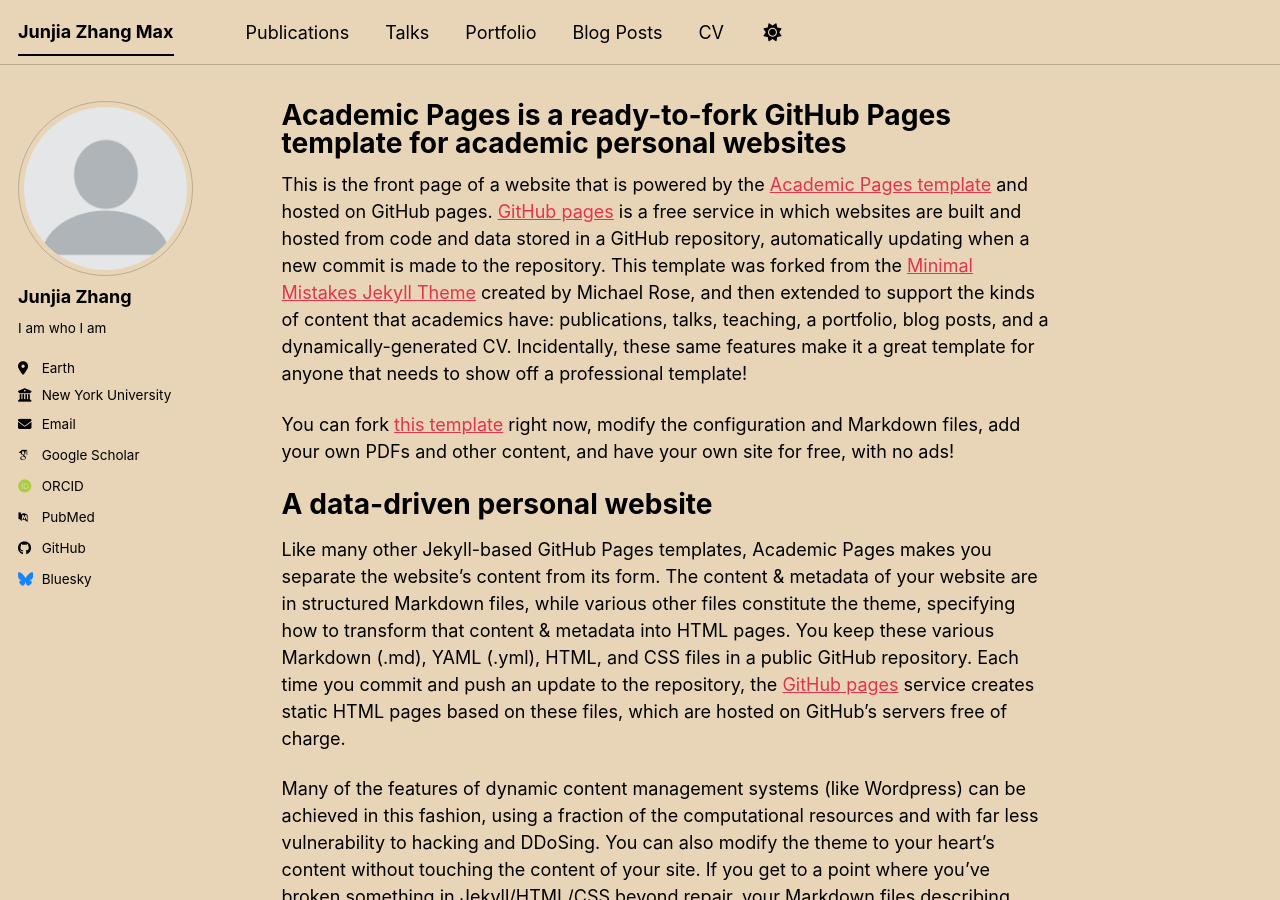
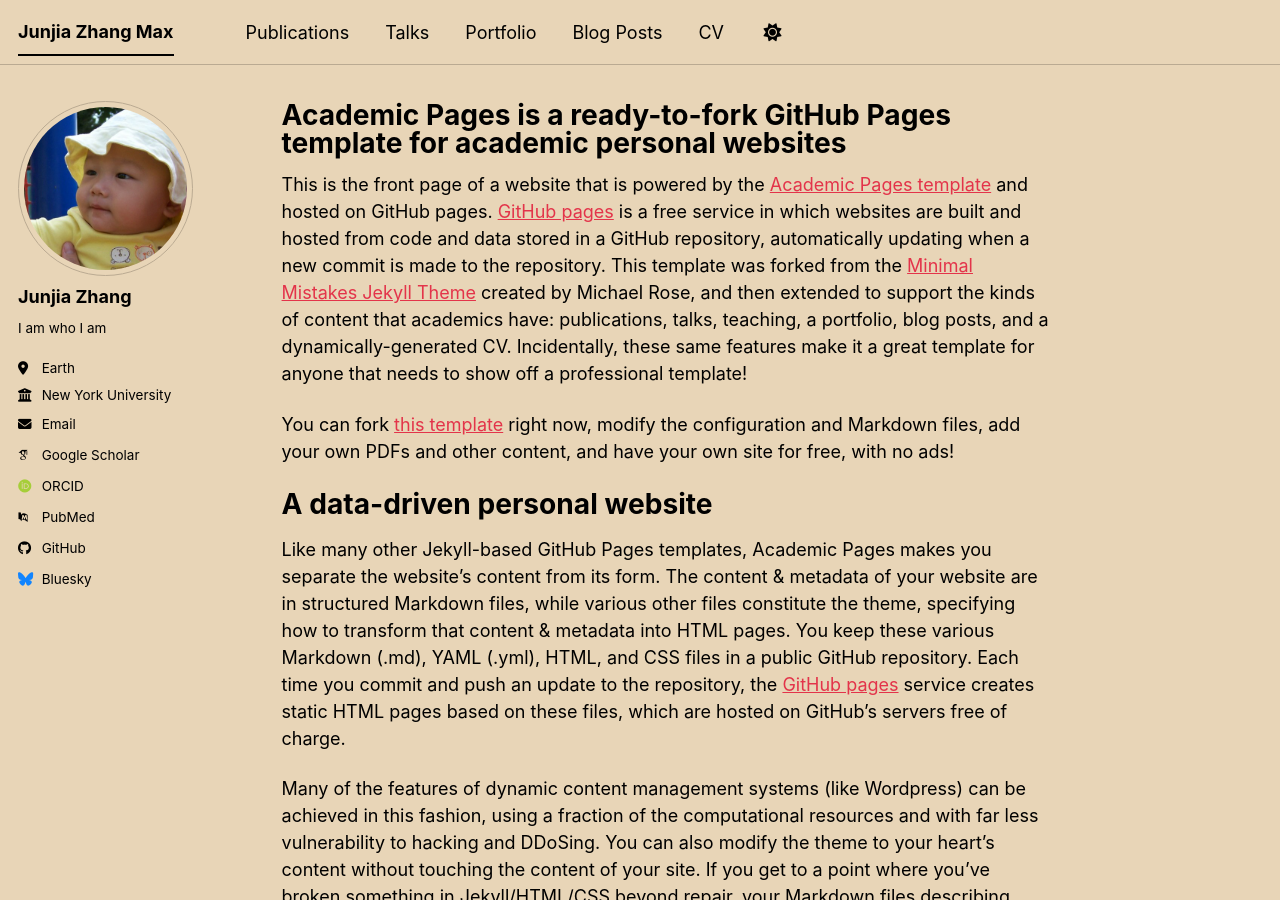
Before and after one commit to JunjiaZhangMax/junjiazhangmax.github.io, a Jekyll site: the page built from _pages/about.md, in a window 1280 px wide and 900 px high. Built offline with Jekyll 4.4.1, drawn with Linux system fonts in a browser that asks for light colours; some web fonts are replaced; a script bundle is joined from its source files by our own code; library files that are not in the unit come from our copies.

Commit message:
Update _config.yml

```diff
--- a/_config.yml
+++ b/_config.yml
@@ -23,7 +23,7 @@
 #               Additional customization can be done by editing /_includes/author-profile.html
 author:
   # Biographic information
-  avatar           : "profile.png"
+  avatar           : "1253796941_1e21a8d705_b.jpg"
   name             : "Junjia Zhang"
   pronouns         : # example: "she/her"
   bio              : "I am who I am"
```
